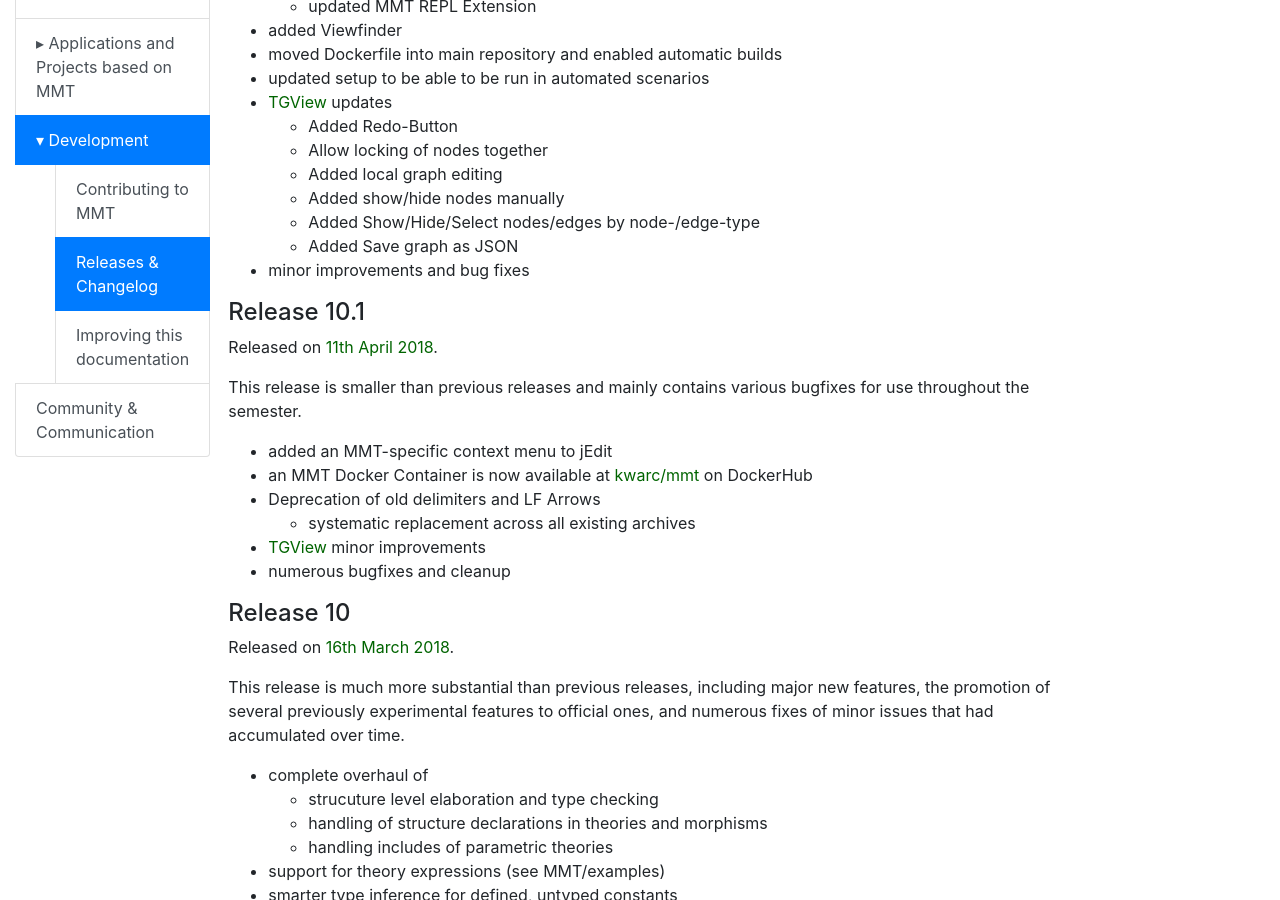
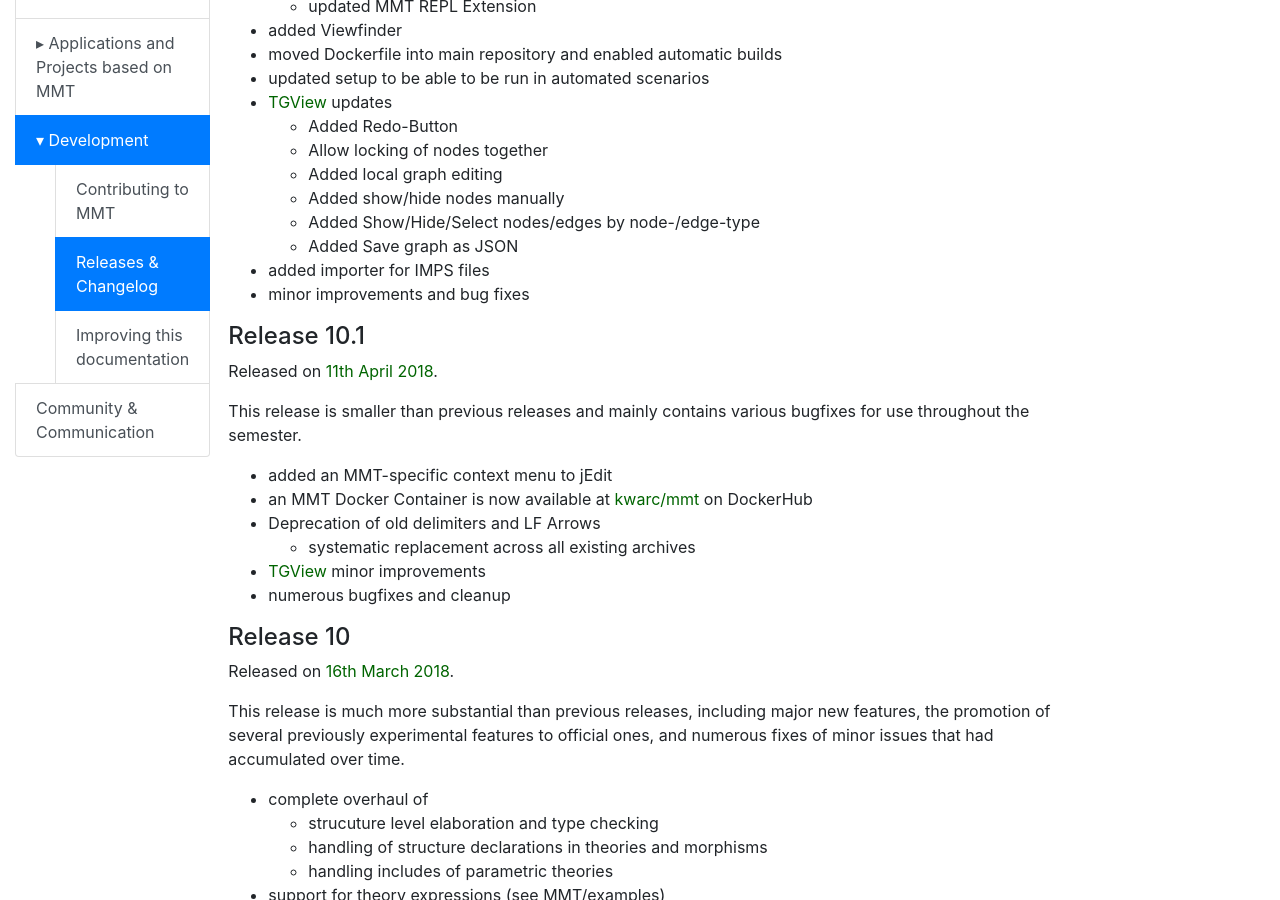
Before and after one commit to UniFormal/uniformal.github.io, a Jekyll site: the page built from doc/development/releases.md, in a window 1280 px wide and 900 px high, scrolled down 410 px. Built offline with Jekyll 4.4.1, drawn with Linux system fonts in a browser that asks for light colours.

Commit message:
Update releases.md

```diff
--- a/doc/development/releases.md
+++ b/doc/development/releases.md
@@ -26,6 +26,7 @@
   - Added show/hide nodes manually
   - Added Show/Hide/Select nodes/edges by node-/edge-type
   - Added Save graph as JSON
+- added importer for IMPS files
 - minor improvements and bug fixes
 
 #### Release 10.1
```
